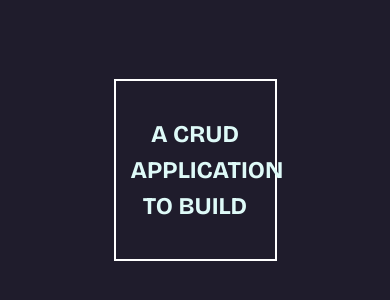
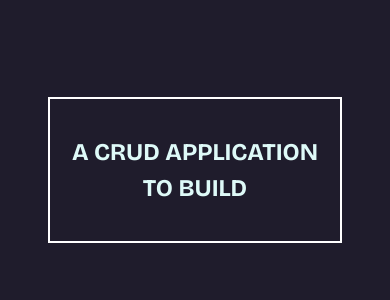
Before and after one commit to amnsiavi/CRUD_APP, an Angular app: page / in a window 390 px wide. Shown: the part 284-584 px from the top of the page. Built offline with nearby package versions, Linux system fonts and the light colour scheme.

Commit message:
Styles.css Updated

```diff
--- a/src/app/header/header.component.css
+++ b/src/app/header/header.component.css
@@ -3,6 +3,9 @@
   align-items: center;
   justify-content: center;
   height: 100vh;
+  /* Add this to make the container responsive */
+  max-width: 100%;
+  margin: 0 auto;
 }
 
 .header-main {
@@ -10,4 +13,23 @@
   padding: 15px 15px;
   text-align: center;
   border: 2px solid #fff;
+  /* Add these to make the header responsive */
+  box-sizing: border-box; /* to include padding and border in width calculation */
+  max-width: 100%; /* to prevent overflow on small screens */
+  font-size: 1.5em; /* adjust font size for better readability */
 }
+
+/* Add media queries to adjust styles for different screen sizes */
+@media only screen and (max-width: 768px) {
+  .header-main {
+    width: 80%; /* adjust width for smaller screens */
+    font-size: 1.2em; /* adjust font size for smaller screens */
+  }
+}
+
+@media only screen and (max-width: 480px) {
+  .header-main {
+    width: 90%; /* adjust width for even smaller screens */
+    font-size: 1em; /* adjust font size for even smaller screens */
+  }
+}
```
